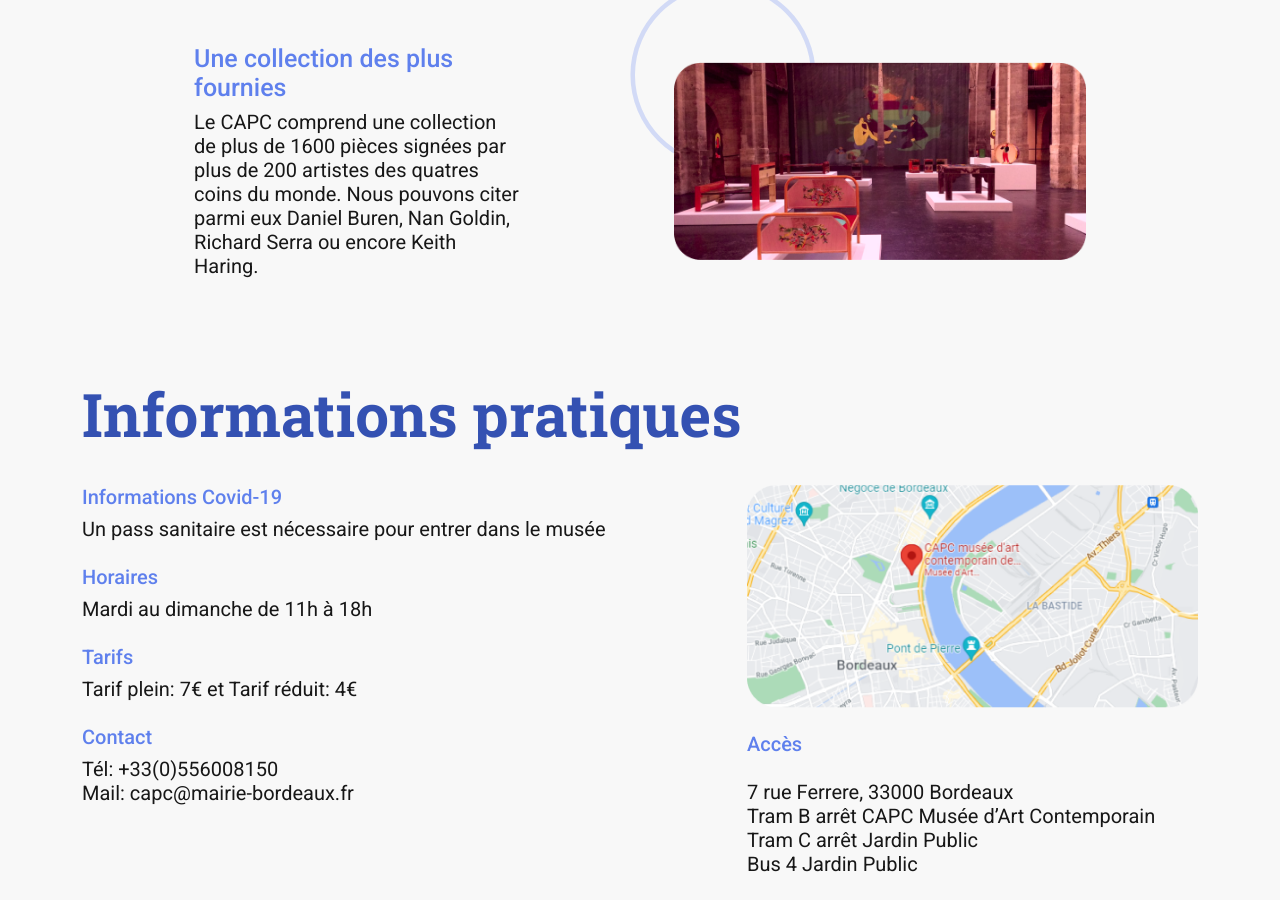
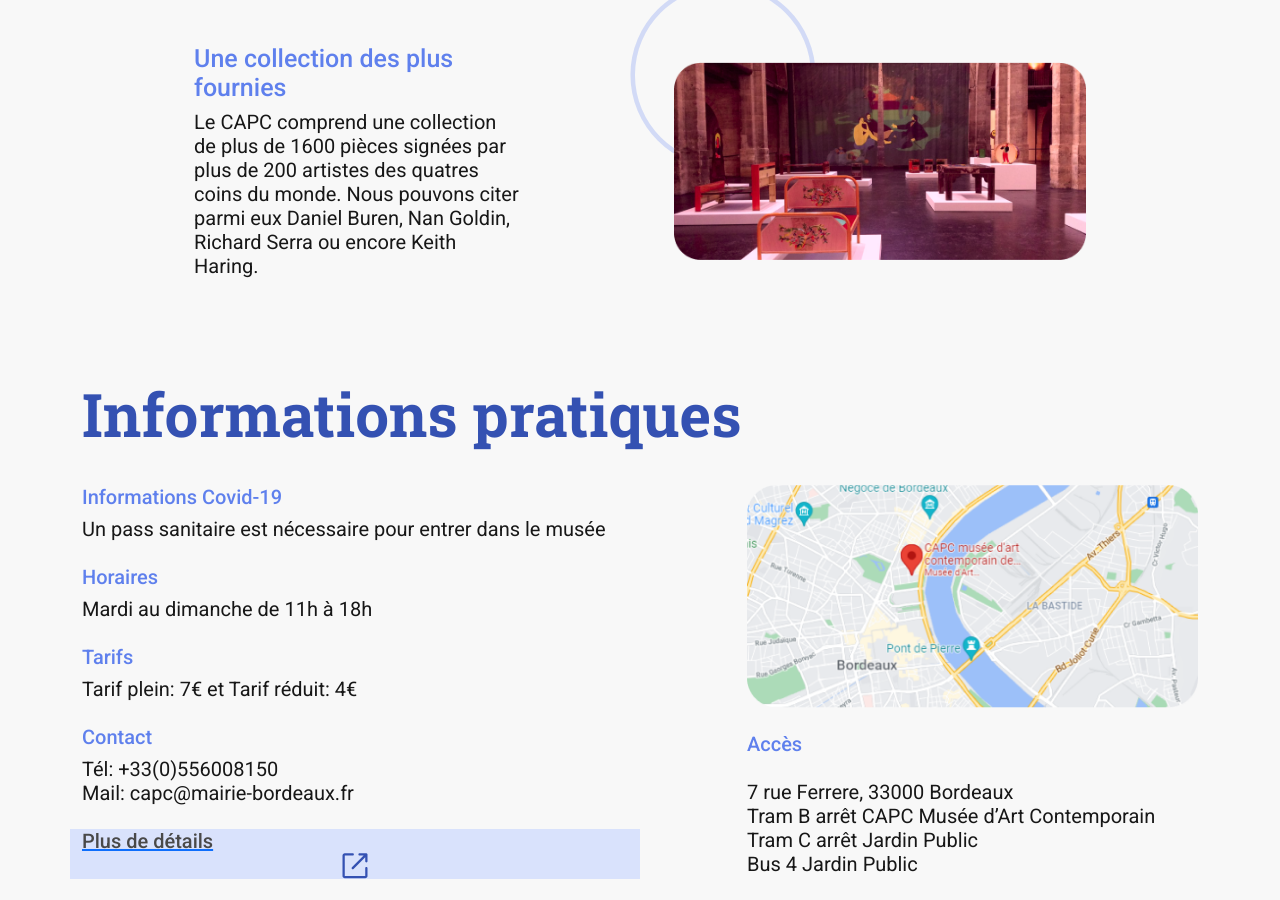
Before and after one commit to studio-beauvoir/jekyll-capc, a Jekyll site: the page built from _pages/index.html, in a window 1280 px wide and 900 px high, scrolled down 2535 px. Built offline with Jekyll 4.4.1, drawn with Linux system fonts in a browser that asks for light colours.

Commit message:
milieu infos patrick

```diff
--- a/_includes/sections/info-patrick.html
+++ b/_includes/sections/info-patrick.html
@@ -1,6 +1,6 @@
 <section class="container-fluid" id="infoPatrick">
     <div class="container">
-        <div class="row justify-content-between">
+        <div class="row justify-content-between mt-5">
             <h2 class="mt-5 text-s-1">Informations pratiques</h2>
             <div class="col-12 col-md-6 col-xl-6">
                 <div class="my-4">
@@ -21,8 +21,11 @@
                         Mail: capc@mairie-bordeaux.fr
                     </p>
                 </div>
-                <div class="button">
-
+                <div class="row justify-content-center align-items-center text-s-1 bg-s-3">
+                    <a href="retourner_aux_expositions"><h5 class="text-p-2 m-0">Plus de détails</h5></a>
+                    <svg width="25" height="26" viewBox="0 0 25 26" fill="none" xmlns="http://www.w3.org/2000/svg">
+                        <path fill-rule="evenodd" clip-rule="evenodd" d="M2.27273 0.331299C1.01755 0.331299 0 1.34884 0 2.60403V23.0586C0 24.3138 1.01755 25.3313 2.27273 25.3313H22.7273C23.9825 25.3313 25 24.3138 25 23.0586V15.104C25 14.4764 24.4911 13.9677 23.8636 13.9677C23.2361 13.9677 22.7273 14.4764 22.7273 15.104V23.0586H2.27273V2.60403H10.2273C10.8549 2.60403 11.3636 2.09525 11.3636 1.46766C11.3636 0.840072 10.8549 0.331299 10.2273 0.331299H2.27273ZM24.6673 0.66414C24.7761 0.773094 24.8584 0.898662 24.9139 1.03269C24.9684 1.16469 24.9991 1.30925 25 1.46084V1.46766V1.46878V8.28584C25 8.91343 24.4911 9.42221 23.8636 9.42221C23.2361 9.42221 22.7273 8.91343 22.7273 8.28584V4.21109L11.0308 15.9075C10.587 16.3513 9.86752 16.3513 9.42375 15.9075C8.97995 15.4638 8.97995 14.7443 9.42375 14.3005L21.1202 2.60403H17.0455C16.4179 2.60403 15.9091 2.09525 15.9091 1.46766C15.9091 0.840072 16.4179 0.331299 17.0455 0.331299H23.8634H23.8636C24.0177 0.331299 24.1645 0.361958 24.2986 0.417526C24.4327 0.472981 24.5582 0.555185 24.6673 0.66414Z" fill="currentColor"/>
+                    </svg>
                 </div>
             </div>
 
```
